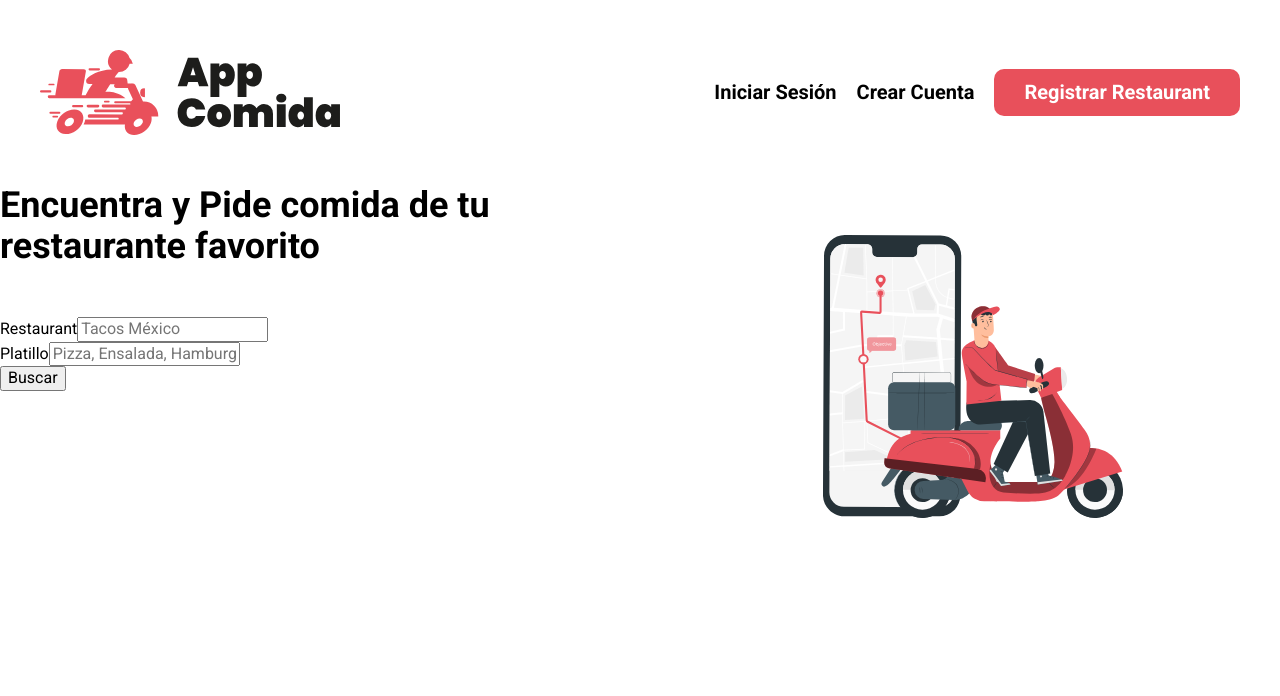
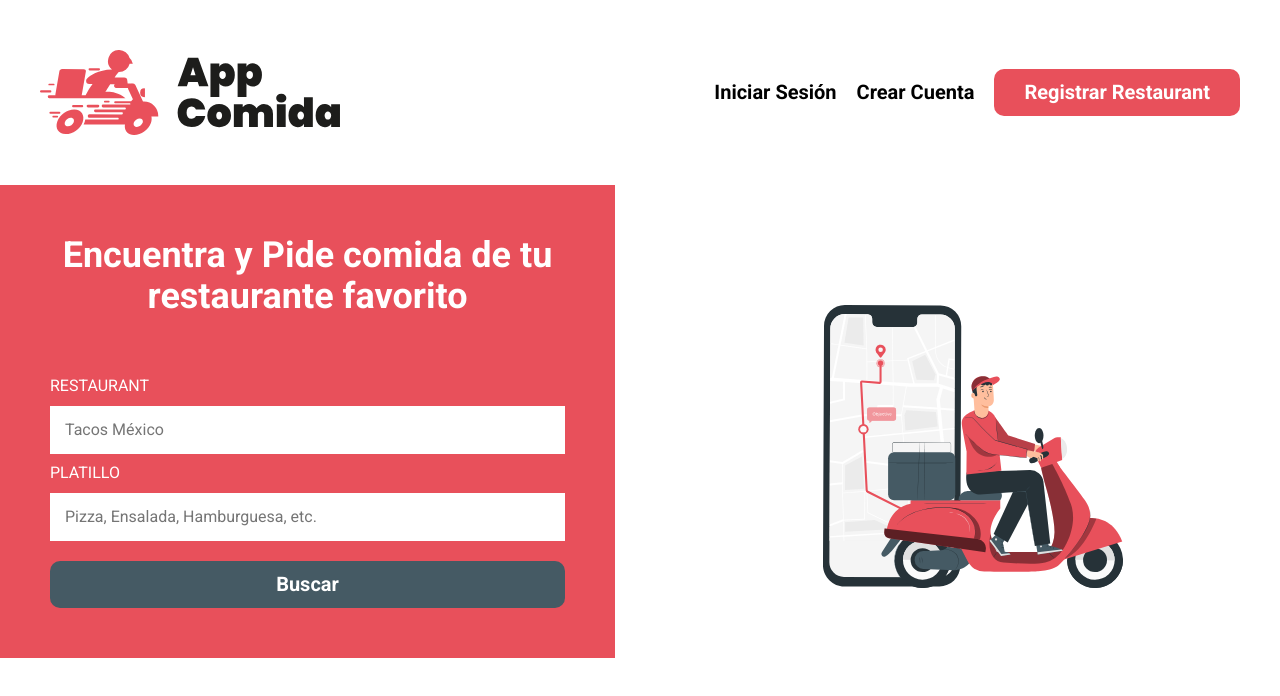
Before and after one commit to notrealsolution/DeliveryApp, an Angular app: page / in a window 1280 px wide. Shown: the top 696 px of the page. Built offline with nearby package versions, Linux system fonts and the light colour scheme.

Commit message:
Finalizando estilos del formulario

```diff
--- a/src/app/landing-page/components/form/form.component.html
+++ b/src/app/landing-page/components/form/form.component.html
@@ -1,7 +1,7 @@
 <section class="contendor formulario">
   <div class="formulario__grid">
     <div class="formulario__contenido">
-        <h2>Encuentra y Pide comida de tu restaurante favorito</h2>
+        <h2 class="formulario__heading">Encuentra y Pide comida de tu restaurante favorito</h2>
         <form class="formulario__buscar">
             <div class="formulario__campo">
               <label for="restaurant" class="formulario__label">Restaurant</label>
--- a/src/app/landing-page/components/form/form.component.scss
+++ b/src/app/landing-page/components/form/form.component.scss
@@ -8,6 +8,40 @@
       @include m.grid (2, v.$separacion);
     }
   }
+  &__contenido{
+    background-color: v.$primario;
+    padding: v.$separacion;
+    display: flex;
+    flex-direction: column;
+    justify-content: space-evenly;
+  }
+  &__heading {
+    color: v.$blanco;
+    text-align: center;
+  }
+  &__campo {
+    margin-bottom: 1rem;
+  }
+  &__label {
+    display: block;
+    text-transform: uppercase;
+    color: v.$blanco;
+    margin: 1rem 0;
+  }
+  &__input {
+    width: 100%;
+    padding: 1.5rem;
+    border: none;
+  }
+  &__submit {
+    margin-top: 2rem;
+    @include m.boton (v.$secundario, v.$blanco);
+    @include m.tablet {
+      width: 100%;
+    }
+
+  }
+
   &__imagen-contenedor{
     margin-top: v.$separacion;
     display: flex;
```
